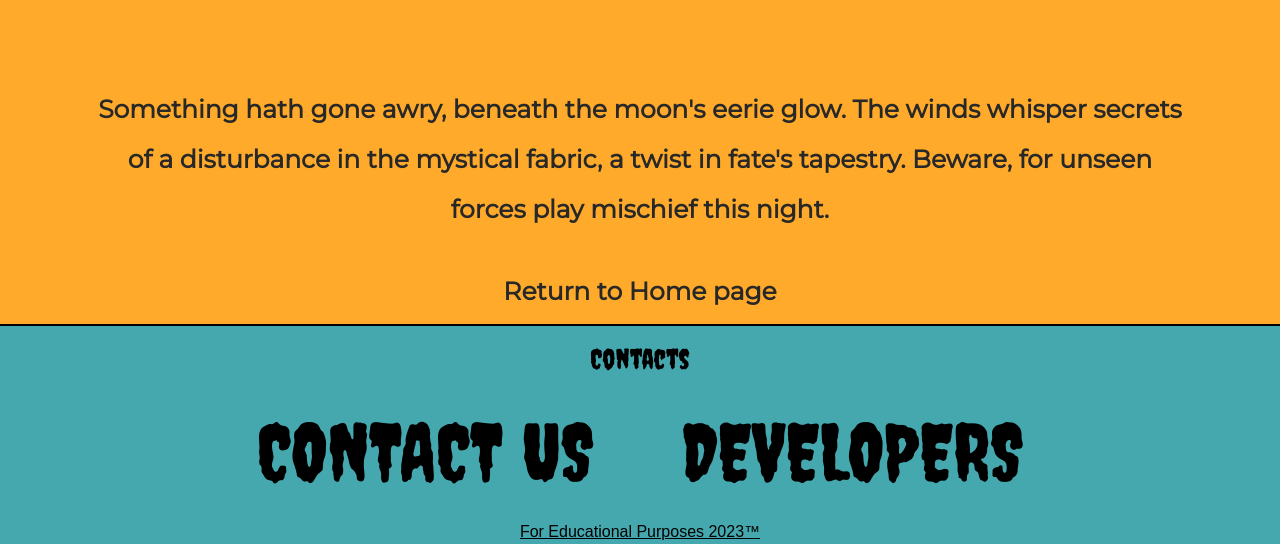
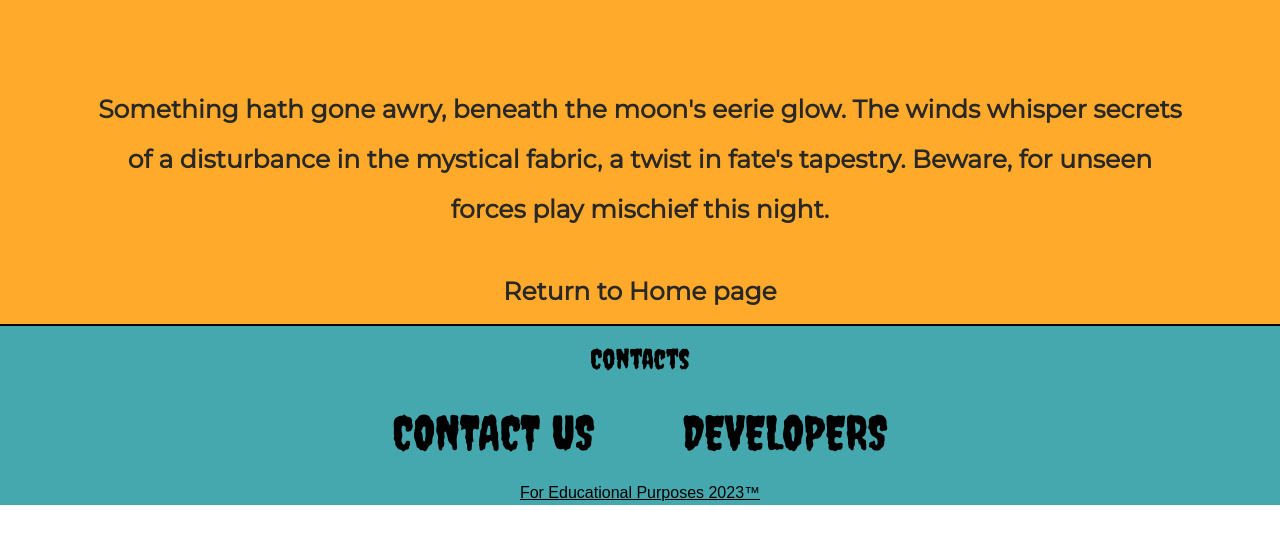
Before and after one commit to Kaylaesmith1/hackathon-oct-team6, a plain HTML site: page 404.html in a window 1280 px wide. Shown: the part 516-1060 px from the top of the page. After the commit the page ends 1021 px from the top, so only its background shows below. Drawn offline with nearby package versions, Linux system fonts and the light colour scheme.

Commit message:
Changed font size for footer links in all html files

```diff
--- a/404.html
+++ b/404.html
@@ -138,10 +138,10 @@
           <div class="container-fluid">
             <h3>Contacts</h3>
             <section class="wrapper d-flex flex-row justify-content-center">
-              <a class="footer-brand me-5 display-1" href="contactUser.html"
+              <a class="footer-brand me-5 display-5" href="contactUser.html"
                 >CONTACT US</a
               >
-              <a class="footer-brand display-1" href="devs.html">DEVELOPERS</a>
+              <a class="footer-brand display-5" href="devs.html">DEVELOPERS</a>
             </section>
           </div>
         </nav>
```
Also changed, not shown: about.html (+2 -2 lines), contactBusiness.html (+2 -2 lines), contactUser.html (+2 -2 lines), devs.html (+2 -2 lines), events.html (+2 -2 lines), gallery.html (+2 -2 lines), zoom.html (+2 -2 lines).
